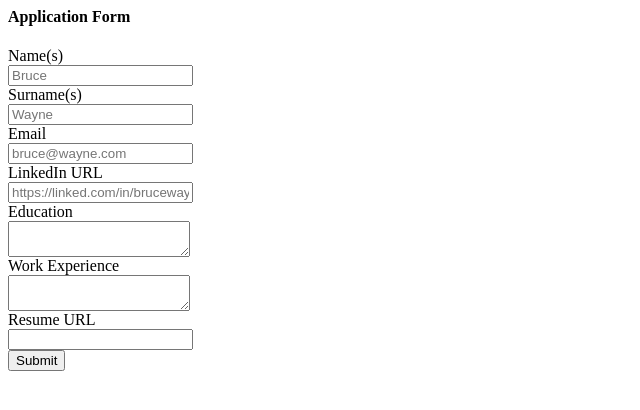
After one commit to Franm99/python-flask-website, a Flask app: template templates/application_form.html in a window 1280 px wide. The commit adds this page. Shown: the top 410 px of the page, without its empty margins (0-640 px from the left). Run offline with Flask 2, Linux system fonts and the light colour scheme; the template is opened without the code that fills it, so the values that code supplies are empty.

Commit message:
Added applications to database

```diff
--- a/app.py
+++ b/app.py
@@ -1,9 +1,10 @@
-from flask import Flask, render_template, jsonify
-from database import load_jobs_from_db, load_job_from_db
+from flask import Flask, render_template, jsonify, request
+from database import load_jobs_from_db, load_job_from_db, add_application_to_db
 
 app = Flask(__name__)
 
 COMPANY_NAME = 'Kabrito'
+
 
 @app.route("/")
 def hello_world():
@@ -15,6 +16,7 @@ def hello_world():
 def list_jobs():
     return jsonify(load_jobs_from_db())
 
+
 @app.route("/job/<id>")
 def show_job(id):
     job = load_job_from_db(id)
@@ -24,5 +26,16 @@ def show_job(id):
 
     return render_template('jobpage.html', job=job, company_name=COMPANY_NAME)
 
+
+@app.route("/job/<id>/apply", methods=['post'])
+def apply_to_job(id):
+    data = request.form
+    job = load_job_from_db(id)
+
+    add_application_to_db(id, data)
+
+    return render_template('application_submitted.html', application=data, company_name=COMPANY_NAME, job=job)
+
+
 if __name__ == "__main__":
     app.run(host="0.0.0.0", debug=True)
--- a/database.py
+++ b/database.py
@@ -24,3 +24,22 @@ def load_job_from_db(id):
         result = conn.execute(text(f"SELECT * FROM jobs WHERE id = {id}"))
         rows = result.all()
         return dict(rows[0]._mapping) if len(rows) >= 0 else None
+
+
+def add_application_to_db(job_id, data):
+    with engine.connect() as conn:
+        query = text(f"""
+                     INSERT INTO applications
+                     (job_id, name, surname, email, linkedin_url, education, work_experience, resume_url)
+                     VALUES(:job_id, :name, :surname, :email, :linkedin_url, :education, :work_experience, :resume_url)
+                     """)
+
+        conn.execute(query,
+                     job_id=job_id,
+                     name=data['name'],
+                     surname=data['surname'],
+                     email=data['email'],
+                     linkedin_url=data['linkedin_url'],
+                     education=data['education'],
+                     work_experience=data['work_experience'],
+                     resume_url=data['resume_url'])
--- /dev/null
+++ b/templates/application_form.html
@@ -0,0 +1,41 @@
+<h4>Application Form</h4>
+<form action="/job/{{job['id']}}/apply" method="post">
+    <div class="mb-2">
+        <label>Name(s)</label><br>
+        <input type="text" required name="name" placeholder="Bruce">
+    </div>
+
+    <div class="mb-2">
+        <label>Surname(s)</label><br>
+        <input type="text" required name="surname" placeholder="Wayne">
+    </div>
+
+    <div class="mb-2">
+        <label>Email</label><br>
+        <input type="email" required name="email" placeholder="bruce@wayne.com">
+    </div>
+
+    <div class="mb-2">
+        <label>LinkedIn URL</label><br>
+        <input type="url" name="linkedin_url" placeholder="https://linked.com/in/brucewayne">
+    </div>
+
+    <div class="mb-2">
+        <label>Education</label><br>
+        <textarea name="education"></textarea>
+    </div>
+
+    <div class="mb-2">
+        <label>Work Experience</label><br>
+        <textarea name="work_experience"></textarea>
+    </div>
+
+    <div class="mb-2">
+        <label>Resume URL</label><br>
+        <input type="url" name="resume_url">
+    </div>
+
+    <div class="mb-2">
+        <input type="submit">
+    </div>
+</form>
--- a/templates/banner.html
+++ b/templates/banner.html
@@ -10,4 +10,4 @@
     }
 </style>
 
-<img class="img-fluid" id="banner" src="../static/banner.jpg" height="320" alt="Image">
+<img class="img-fluid" id="banner" src="/static/banner.jpg" height="320" alt="Image">
--- a/templates/home.html
+++ b/templates/home.html
@@ -29,7 +29,7 @@
         </div>
 
         <div class="d-none d-md-block col-md-6">
-            <img src="../static/cats.jpg" style="height: 320px; border-radius: 4px;">
+            <img src="/static/cats.jpg" style="height: 320px; border-radius: 4px;">
         </div>
     </div>
 
--- a/templates/jobpage.html
+++ b/templates/jobpage.html
@@ -35,6 +35,8 @@
             <li>{{line}}</li>
             {% endfor %}
         </ol>
+
+        {% include 'application_form.html' %}
     </div>
 
     {% include 'footer.html' %}
--- a/templates/nav.html
+++ b/templates/nav.html
@@ -1,7 +1,7 @@
 <nav class="navbar bg-body-tertiary shadow-sm fixed-top bg-white">
     <div class="container">
         <a class="navbar-brand" href="/">
-        <img src="../static/navbar.svg" alt="Bootstrap" width="30" height="24">
+        <img src="/static/navbar.svg" alt="Bootstrap" width="30" height="24">
             {{company_name}}
         </a>
     </div>
```
Also changed, not shown: templates/application_submitted.html (added, +41 -0 lines).
